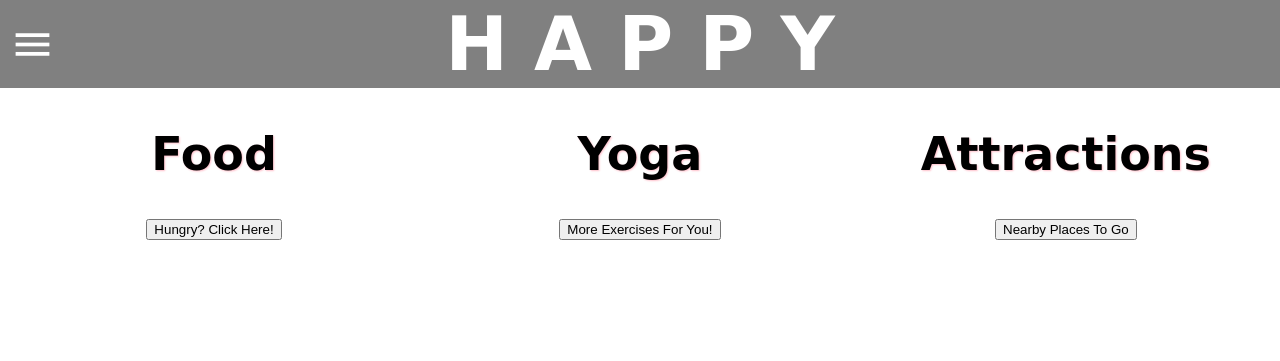
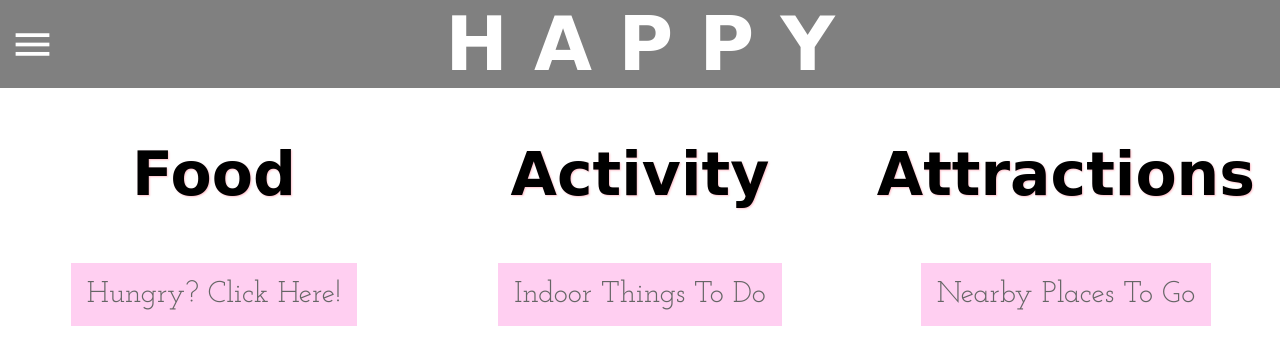
Before and after one commit to anishatwal/YourFirstRepo, a Python web app: template templates/dailyrec.html in a window 1280 px wide. Shown: the top 361 px of the page. Run offline with Jinja, Linux system fonts and the light colour scheme; the template is opened without the code that fills it, so the values that code supplies are empty; some web fonts are replaced.

```diff
--- a/styles/dailyrec1.css
+++ b/styles/dailyrec1.css
@@ -37,10 +37,9 @@ body {
 
 h2 {
   font-family: 'Cinzel Decorative', cursive;
-  font-size: 18pt;
   color: black;
   font-family: 'Londrina Shadow', cursive;
-  font-size: 46px;
+  font-size: 60px;
   text-align: center;
   text-shadow: 1px 1px 2px pink;
 }
@@ -69,10 +68,23 @@ span {
   z-index: 2;
 }
 
-#choose {
+button {
+  font-family: 'Josefin Slab', cursive;
+  background-color: #ffb0e8;
+  border: none;
+  color: black;
+  padding: 16px 16px;
   text-align: center;
-  font-size: 13px;
-  font-family: 'Source Code Pro', cursive;
+  font-size: 30px;
+  margin: 4px 2px;
+  opacity: 0.6;
+  transition: 0.3s;
+  display: inline-block;
+  cursor: pointer;
+}
+
+button:hover {
+  opacity: 1;
 }
 
 .sidenav {
@@ -103,7 +115,6 @@ span {
 
 .sidenav a:hover {
   color: black;
-  text-shadow: 0 0 5px #00CDFF;
 }
 
 .sidenav .closebtn {
--- a/templates/dailyrec.html
+++ b/templates/dailyrec.html
@@ -42,8 +42,8 @@
           <button id="foods" onclick="location.href='/foodrechandler'">Hungry? Click Here!</button>
         </div>
         <div class="column">
-          <h2>Yoga</h2>
-          <button id="exercises" onclick="location.href='/yogarec'">More Exercises For You!</button>
+          <h2>Activity</h2>
+          <button id="exercises" onclick="location.href='/yogarec'">Indoor Things To Do</button>
         </div>
         <div class="column">
           <h2>Attractions</h2>
```
